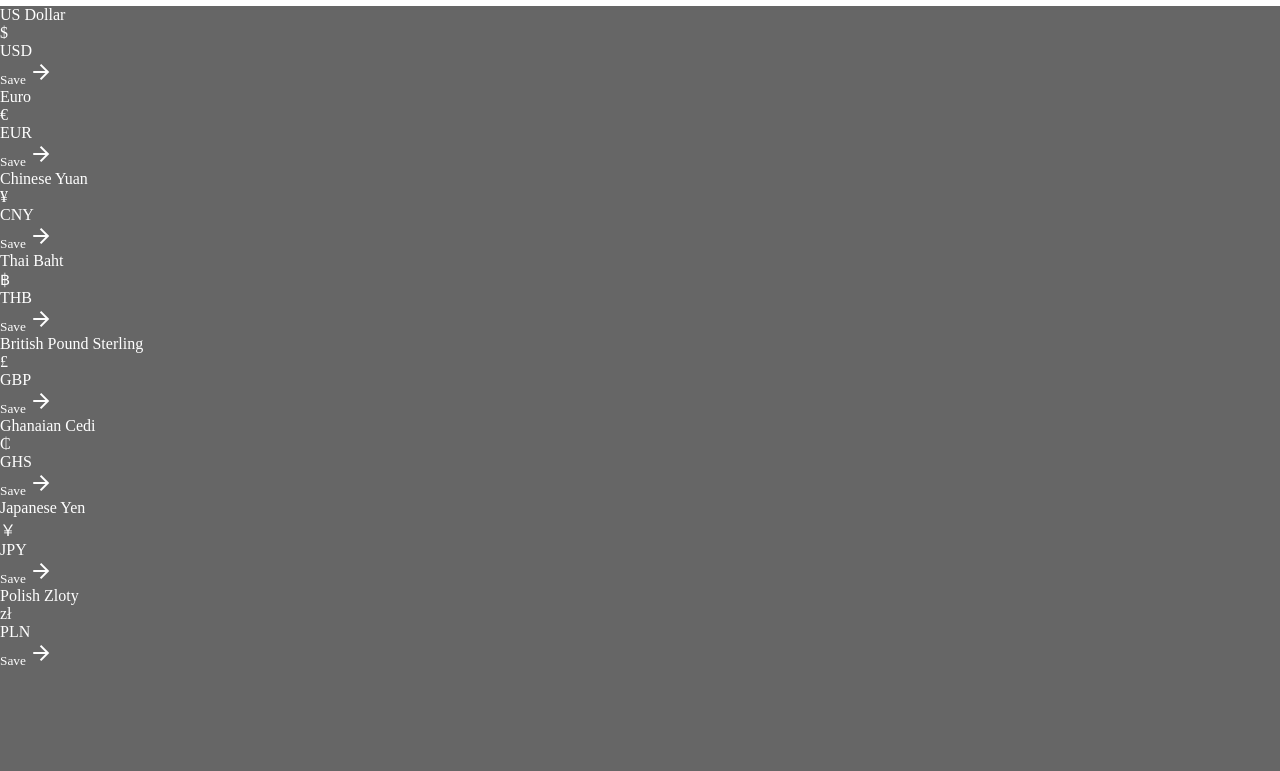
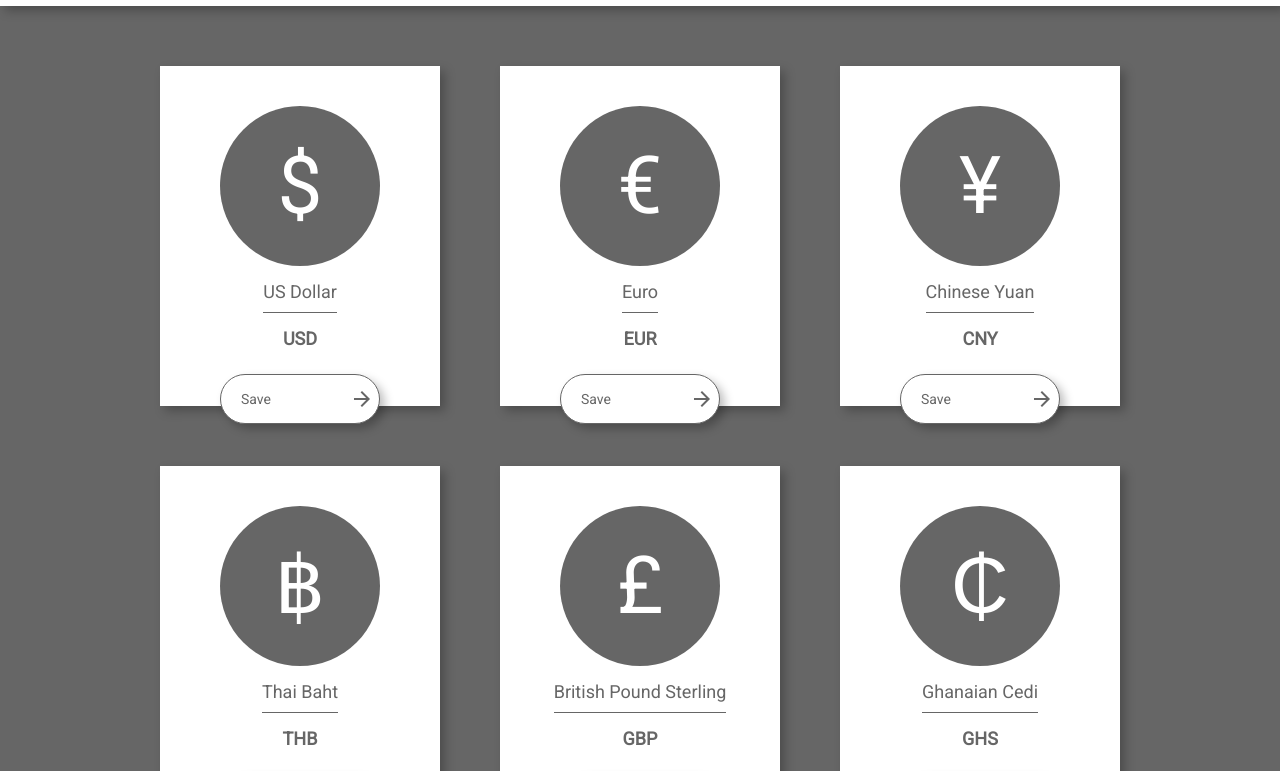
Before and after one commit to MatleBeatrix/allamvizsga_sitebuild, a plain HTML site: page index.html in a window 1280 px wide. Shown: the part 74-845 px from the top of the page. Before the commit the page ends 800 px from the top, so only its background shows below. Drawn offline with Linux system fonts and the light colour scheme.

Commit message:
design cards, fix distances

```diff
--- a/index.html
+++ b/index.html
@@ -8,6 +8,9 @@
 
     <link href="https://fonts.googleapis.com/icon?family=Material+Icons" rel="stylesheet">
 
+    <link rel="preconnect" href="https://fonts.googleapis.com">
+    <link rel="preconnect" href="https://fonts.gstatic.com" crossorigin>
+    <link href="https://fonts.googleapis.com/css2?family=Roboto&display=swap" rel="stylesheet">
 
     <link rel="stylesheet" href="./style.css" />
     <script src="./script.js"></script>
--- a/script.js
+++ b/script.js
@@ -46,13 +46,13 @@ const addMoney = (money, index)=> {
     return (
     `<div class="card">
         <div class="data">
-            <div class="">${money.title}</div>
-            <div class="">${money.sub}</div>
-            <div class="">${money.text}</div>
+            <div class="sub">${money.sub}</div>
+            <div class="title">${money.title}</div>
+            <div class="text">${money.text}</div>
         </div>
         <button class="saveButton">
             Save
-            <span class="material-icons">
+            <span id="arrow" class="material-icons">
             arrow_forward
             </span>
         </button>
--- a/style.css
+++ b/style.css
@@ -40,14 +40,19 @@ select {
 body {
   background-color: #666;
   color: #fff;
+  font-family: "Roboto", sans-serif;
 }
 
 header {
+  position: fixed;
+  z-index: 99;
   width: 100%;
   height: 80px;
   background-color: #fff;
+  box-shadow: 5px 5px 10px rgba(0, 0, 0, 0.25);
 
   display: flex;
+  flex-direction: row;
   align-items: center;
   justify-content: space-between;
 }
@@ -69,3 +74,98 @@ header button {
 #menu {
   font-size: 36px;
 }
+
+#container {
+  max-width: 1200px;
+  margin: auto;
+  padding: 60px 0;
+  padding-top: 140px;
+
+  display: flex;
+  flex-direction: row;
+  flex-wrap: wrap;
+  column-gap: 60px;
+  row-gap: 60px;
+  justify-content: center;
+  align-items: center;
+}
+
+.card {
+  position: relative;
+  width: 280px;
+  height: 340px;
+  background-color: #fff;
+  padding: 40px;
+
+  box-shadow: 5px 5px 10px rgba(0, 0, 0, 0.25);
+}
+
+.data {
+  display: flex;
+  flex-direction: column;
+  row-gap: 15px;
+  align-items: center;
+  justify-content: center;
+
+  margin-bottom: 25px;
+}
+
+.title {
+  font-size: 18px;
+  font-weight: normal;
+  padding-bottom: 10px;
+  color: #666;
+  border-bottom: 1px #666 solid;
+}
+
+.sub {
+  width: 160px;
+  height: 160px;
+  font-size: 80px;
+  font-weight: normal;
+
+  background-color: #666;
+  color: #fff;
+  border-radius: 50%;
+  display: flex;
+  justify-content: center;
+  align-items: center;
+}
+
+.text {
+  font-size: 18px;
+  font-weight: bold;
+  color: #666;
+}
+
+.saveButton {
+  position: absolute;
+  left: 60px;
+
+  width: 160px;
+  height: 50px;
+  font-size: 14px;
+  background-color: #fff;
+  color: #666;
+  border-radius: 30px;
+  border: 1px #666 solid;
+  box-shadow: 5px 5px 10px rgba(0, 0, 0, 0.25);
+
+  padding: 0 5px;
+  padding-left: 20px;
+
+  display: flex;
+  flex-direction: row;
+  align-items: center;
+  justify-content: space-between;
+}
+
+.saveButton:hover {
+  color: #fff;
+  background-color: #666;
+  border: 1px #fff solid;
+}
+
+#arrow {
+  font-weight: 36px;
+}
```
